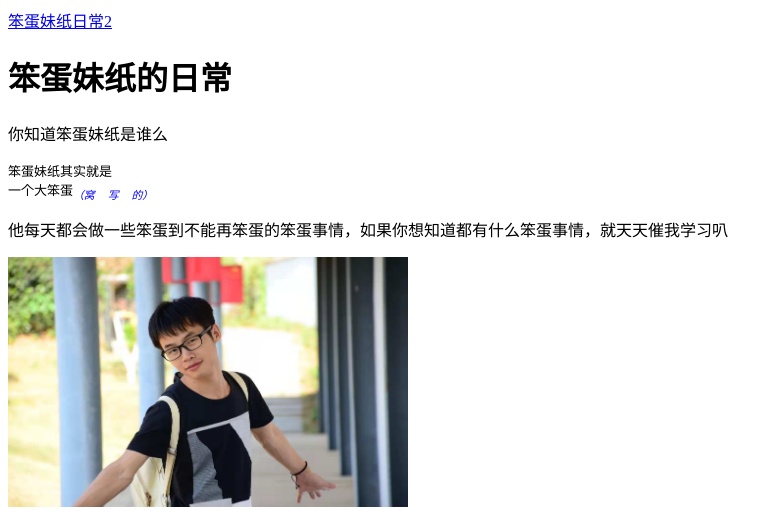
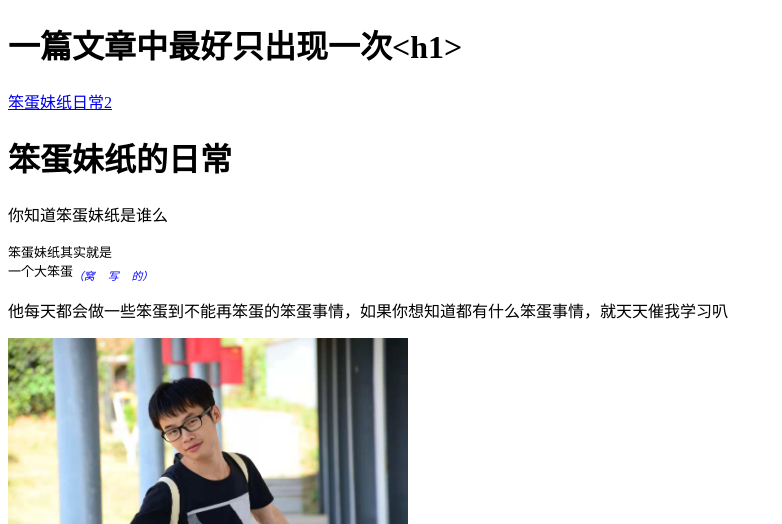
Before and after one commit to sillenxi/pretty, a plain HTML site: page index.html in a window 1280 px wide. Shown: the top 524 px of the page, without its empty margins (0-782 px from the left). Drawn offline with Linux system fonts and the light colour scheme.

Commit message:
修改了页内标题

```diff
--- a/index.html
+++ b/index.html
@@ -5,6 +5,7 @@
 <title>笨蛋妹纸日常</title>
 </head>
 <body>
+	<h1>一篇文章中最好只出现一次&lt;h1&gt;</h1>
 	<a href="#titleTwo">笨蛋妹纸日常2</a>
 	<h1>笨蛋妹纸的日常</h1>
 	<!--我要把笨蛋蓝朋友的日常全部写出来-->
```
